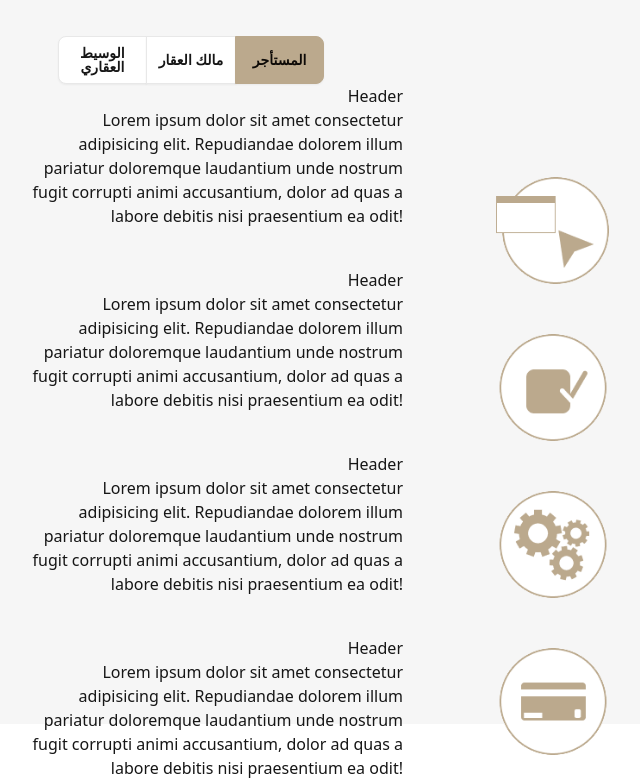
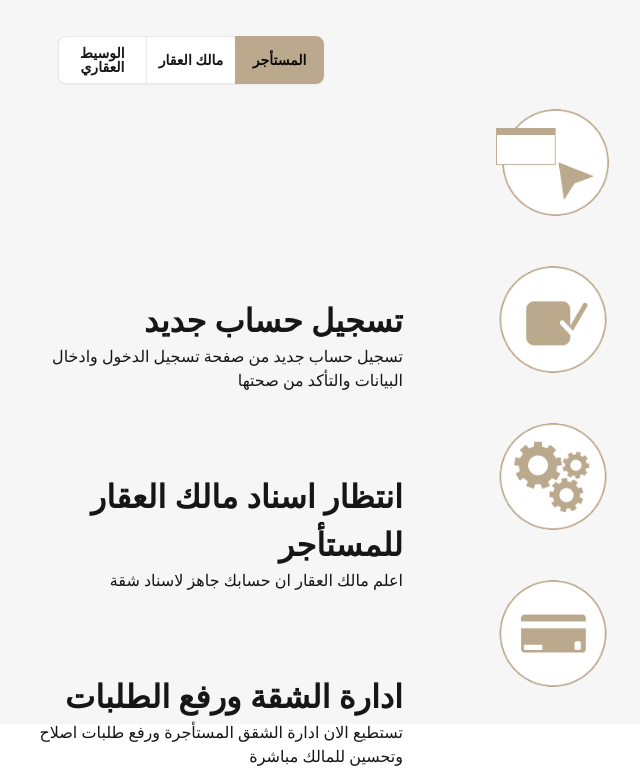
Before and after one commit to amalsaab/Amar, a React (Vite) app in the folder Aqarati-app/: page / in a window 1280 px wide. Shown: the part 1442-2222 px from the top of the page, without its empty margins (449-1089 px from the left). Built offline with nearby package versions, Linux system fonts and the light colour scheme.

Commit message:
added text to journey

```diff
--- a/Aqarati-app/src/Compnent/Landing.jsx
+++ b/Aqarati-app/src/Compnent/Landing.jsx
@@ -176,33 +176,33 @@ const changetoM3 = ()=>{
 
 
     <div className='flex  w-[90vw] items-end justify-end'>
-        <div className='text-right flex flex-col gap-10'>
+        <div className='text-right flex flex-col  gap-20 h-[52vh]'>
 
-            <div className='w-[30vw]'>
-                <h1>Header</h1>
-                <p>Lorem ipsum dolor sit amet consectetur adipisicing elit. Repudiandae dolorem illum pariatur doloremque laudantium unde nostrum fugit corrupti animi accusantium, dolor ad quas a labore debitis nisi praesentium ea odit!</p>
+            <div className='w-[30vw] flex flex-col '>
+                <h1 className='font-bold text-[2rem]'>تسجيل حساب جديد</h1>
+                <p>تسجيل حساب جديد من صفحة تسجيل الدخول وادخال البيانات والتأكد من صحتها</p>
             </div>
 
             <div className='w-[30vw]'>
-                <h1>Header</h1>
-                <p>Lorem ipsum dolor sit amet consectetur adipisicing elit. Repudiandae dolorem illum pariatur doloremque laudantium unde nostrum fugit corrupti animi accusantium, dolor ad quas a labore debitis nisi praesentium ea odit!</p>
+                <h1 className='font-bold text-[2rem]'>انتظار اسناد مالك العقار للمستأجر</h1>
+                <p>اعلم مالك العقار ان حسابك جاهز لاسناد شقة </p>
             </div>
 
             <div className='w-[30vw]'>
-                <h1>Header</h1>
-                <p>Lorem ipsum dolor sit amet consectetur adipisicing elit. Repudiandae dolorem illum pariatur doloremque laudantium unde nostrum fugit corrupti animi accusantium, dolor ad quas a labore debitis nisi praesentium ea odit!</p>
+                <h1 className='font-bold text-[2rem]'>ادارة الشقة ورفع الطلبات</h1>
+                <p>تستطيع الان ادارة الشقق المستأجرة ورفع طلبات اصلاح وتحسين للمالك مباشرة</p>
             </div>
 
             <div className='w-[30vw]'>
-                <h1>Header</h1>
-                <p>Lorem ipsum dolor sit amet consectetur adipisicing elit. Repudiandae dolorem illum pariatur doloremque laudantium unde nostrum fugit corrupti animi accusantium, dolor ad quas a labore debitis nisi praesentium ea odit!</p>
+                <h1 className='font-bold text-[2rem]'>إمكانية الدفع</h1>
+                <p>تستطيع الان السداد عن طريق الموقع مع اكثر من خدمة دفع</p>
             </div>
 
 
 
        </div>
 
-    <div className='flex flex-col '>
+    <div className='flex flex-col  '>
     <img width={300} src={step1} alt="" />
     <img width={300} src={step2} alt="" />
     <img width={300} src={step3} alt="" />
```
